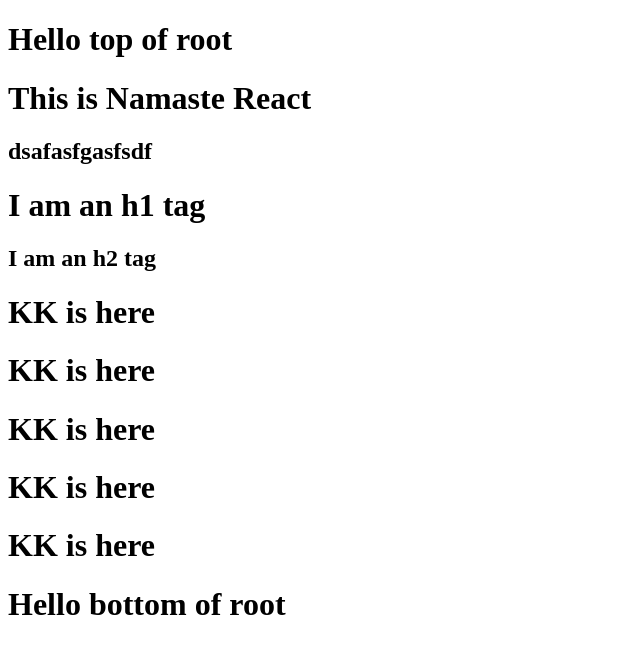
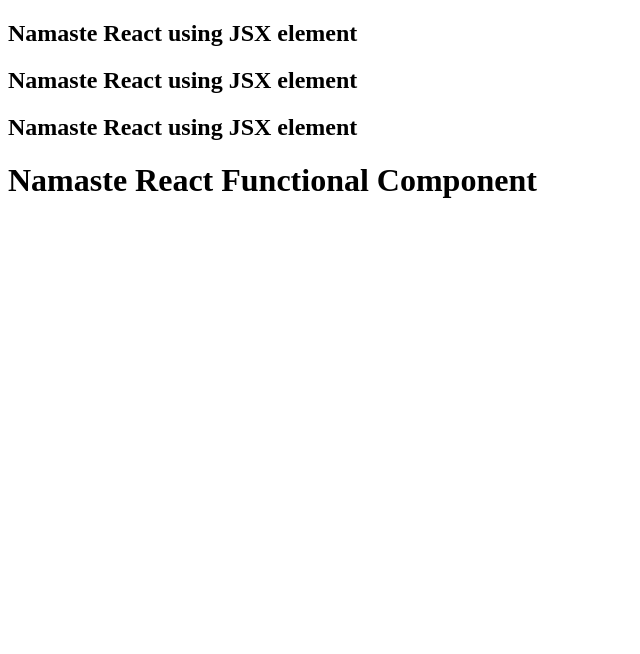
Before and after one commit to kartik7dev/namaste-react, a React app: page / in a window 1280 px wide. Shown: the whole page, without its empty margins (0-640 px from the left). Built offline with nearby package versions, Linux system fonts and the light colour scheme.

Commit message:
JSX added in place of pure createElement functions

```diff
--- a/App.js
+++ b/App.js
@@ -1,29 +1,21 @@
-/* <div id="parent">
-*      <div id="child">
-*            <h1>I am an h1 tag</h1>
-*            <h2>I am an h2 tag</h2>
-*      </div>
-*      <div id="child">
-*            <h1>I am an h1 tag</h1>
-*            <h2>I am an h2 tag</h2>
-*      </div>
-*  </div>
-* ReactElement(Object) => HTML (Browser understands---------)
-*/
 import React from 'react';
 import ReactDOM from 'react-dom/client';
 
-const parent = React.createElement('div', { id: 'parent'}, [
-        React.createElement('div', { id: 'child'}, [
-            React.createElement('h1',{}, 'This is Namaste React'),
-            React.createElement('h2',{}, 'dsafasfgasfsdf'),
-        ]),
-        React.createElement('div',{ id: 'child'}, [
-            React.createElement('h1',{}, 'I am an h1 tag'),
-            React.createElement('h2',{}, 'I am an h2 tag'),
-        ]),
-    ]
+const Title = () => (
+    <h2 className='head' tabIndex="5">
+        Namaste React using JSX element
+    </h2>
+);
+
+const HeadingComponent = () => (
+    <div id='container'>
+        {Title()}
+        <Title />
+        <Title></Title>
+        <h1 className='heading'>Namaste React Functional Component</h1>
+    </div>
 )
-console.log(parent); // javascript object
-const root  = ReactDOM.createRoot(document.getElementById('header'));
-root.render(parent); // render method converts the object to HTML element and injects it into the DOM
+
+const root = ReactDOM.createRoot(document.getElementById('root'));
+
+root.render(<HeadingComponent/>);
--- a/index.html
+++ b/index.html
@@ -7,18 +7,10 @@
     <title>Namaste React</title>
 </head>
 <body>
-    <h1>Hello top of root</h1>
-    <div id="header">
-        <h1>Header KK</h1>
+    <div id="root">
+      <h1>No render</h1>
     </div>
-    <div id="root">
-        <h1>KK is here</h1>
-        <h1>KK is here</h1>
-        <h1>KK is here</h1>
-        <h1>KK is here</h1>
-        <h1>KK is here</h1>
-    </div>
-    <h1>Hello bottom of root</h1>
+
     <!-- <script>
         const heading = document.createElement('h1');
         heading.innerHTML = 'Hello World from Javascript';
```
